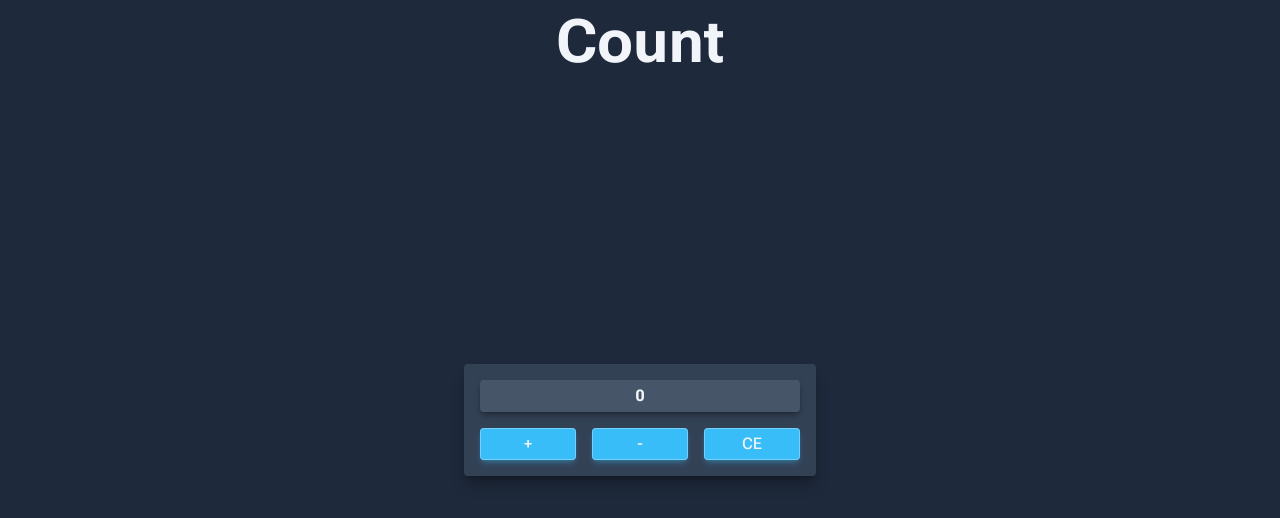
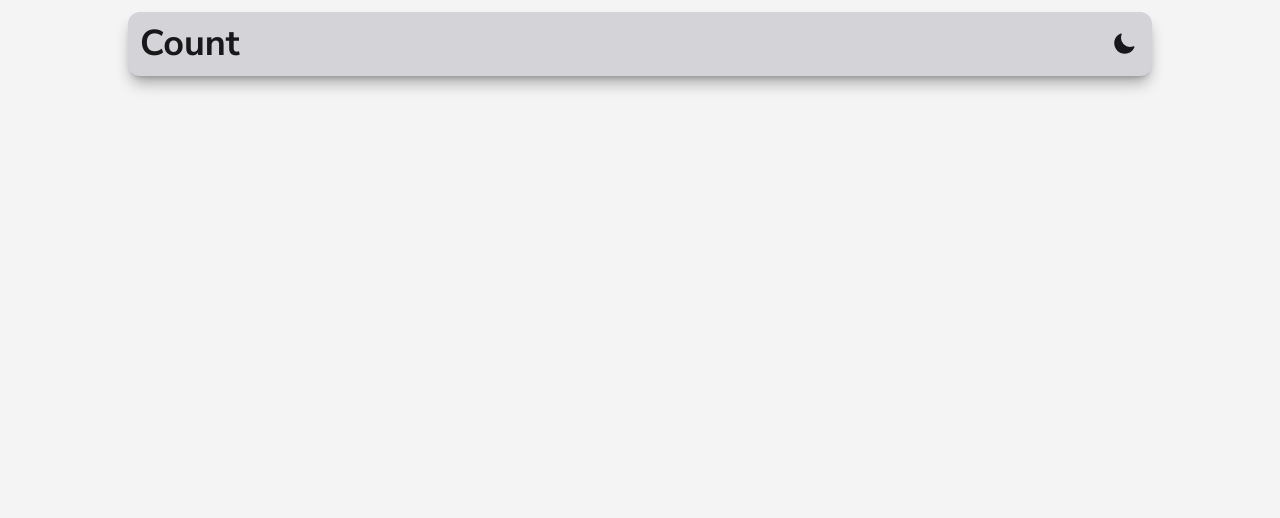
Before and after one commit to ovoander/Count, a website: page index.html in a window 1280 px wide. Drawn offline with Linux system fonts and the light colour scheme.

Commit message:
clean slate

```diff
--- a/index.html
+++ b/index.html
@@ -1,52 +1,35 @@
 <!doctype html>
-<html class="overflow-y-hidden bg-slate-800 text-slate-100" lang="en">
+<html lang="en">
     <head>
         <link rel="stylesheet" href="output.css" />
         <meta charset="UTF-8" />
         <meta name="viewport" content="width=device-width, initial-scale=1.0" />
         <title>Count</title>
     </head>
-    <body>
+    <body
+        class="overflow-y-hidden bg-zinc-100 text-zinc-900 dark:bg-zinc-900 dark:text-zinc-100"
+    >
         <div
-            class="sticky top-0 z-10 flex select-none items-center justify-center p-3 text-3xl font-bold sm:text-4xl md:text-5xl lg:text-6xl"
+            class="sticky top-3 z-50 m-3 mx-auto flex w-4/5 select-none items-center rounded-xl bg-zinc-300 p-3 text-xl font-bold shadow-lg shadow-black/30 sm:text-2xl md:text-3xl lg:text-4xl dark:bg-zinc-800"
         >
             Count
-        </div>
-        <div class="flex h-screen items-center justify-center">
-            <div class="mb-32 flex items-center justify-center">
-                <div
-                    class="flex select-none flex-col items-center justify-center rounded bg-slate-700 p-2 shadow-lg shadow-black/30"
+            <div
+                class="ml-auto"
+                onclick="toggleTheme()"
+                title="Toggle Dark Mode"
+            >
+                <svg
+                    xmlns="http://www.w3.org/2000/svg"
+                    viewBox="0 0 24 24"
+                    fill="currentColor"
+                    class="h-5 w-5 rounded-full p-1 transition-[background-color] hover:bg-zinc-400 active:fill-emerald-400 sm:h-6 sm:w-6 md:h-7 md:w-7 lg:h-8 lg:w-8 dark:hover:bg-zinc-700"
                 >
-                    <div
-                        class="m-2 flex h-8 w-80 items-center justify-center rounded bg-slate-600 font-bold shadow-md shadow-black/30"
-                        id="count"
-                    >
-                        0
-                    </div>
-                    <div class="flex">
-                        <button
-                            class="m-2 flex h-8 w-24 items-center justify-center rounded bg-sky-400 font-medium shadow-md shadow-sky-400/30 ring-1 ring-inset ring-white/30 active:bg-sky-500"
-                            onclick="addCount()"
-                            title="Add"
-                        >
-                            +
-                        </button>
-                        <button
-                            class="m-2 flex h-8 w-24 items-center justify-center rounded bg-sky-400 font-medium shadow-md shadow-sky-400/30 ring-1 ring-inset ring-white/30 active:bg-sky-500"
-                            onclick="subtractCount()"
-                            title="Subtract"
-                        >
-                            -
-                        </button>
-                        <button
-                            class="m-2 flex h-8 w-24 items-center justify-center rounded bg-sky-400 font-medium shadow-md shadow-sky-400/30 ring-1 ring-inset ring-white/30 active:bg-sky-500"
-                            onclick="resetCount()"
-                            title="Reset"
-                        >
-                            CE
-                        </button>
-                    </div>
-                </div>
+                    <path
+                        fill-rule="evenodd"
+                        d="M9.528 1.718a.75.75 0 0 1 .162.819A8.97 8.97 0 0 0 9 6a9 9 0 0 0 9 9 8.97 8.97 0 0 0 3.463-.69.75.75 0 0 1 .981.98 10.503 10.503 0 0 1-9.694 6.46c-5.799 0-10.5-4.7-10.5-10.5 0-4.368 2.667-8.112 6.46-9.694a.75.75 0 0 1 .818.162Z"
+                        clip-rule="evenodd"
+                    />
+                </svg>
             </div>
         </div>
         <script src="script.js"></script>
--- a/input.css
+++ b/input.css
@@ -1,9 +1,9 @@
-@import url("https://fonts.googleapis.com/css2?family=Roboto+Flex:opsz,wght@8..144,100;8..144,200;8..144,300;8..144,400;8..144,500;8..144,600;8..144,700;8..144,800;8..144,900&display=swap");
+@import url("https://fonts.googleapis.com/css2?family=Nunito+Sans:ital,opsz,wght@0,6..12,200;0,6..12,300;0,6..12,400;0,6..12,500;0,6..12,600;0,6..12,700;0,6..12,800;0,6..12,900;1,6..12,200;1,6..12,300;1,6..12,400;1,6..12,500;1,6..12,600;1,6..12,700;1,6..12,800;1,6..12,900&display=swap");
 
 @tailwind base;
 @tailwind components;
 @tailwind utilities;
 
 * {
-    font-family: "Roboto Flex", sans-serif;
+    font-family: "Nunito Sans", sans-serif;
 }
--- a/script.js
+++ b/script.js
@@ -1,24 +1,19 @@
-const countElement = document.getElementById("count");
+const toggleTheme = () => {
+    if (localStorage.theme === "dark") {
+        localStorage.theme = "light";
+    } else {
+        localStorage.theme = "dark";
+    }
+    document.documentElement.classList.toggle("dark");
+};
 
-let count = localStorage.getItem("count") || 0;
-countElement.innerText = count;
+const setThemeOnLoad = () => {
+    const savedTheme = localStorage.getItem("theme");
+    if (savedTheme === "dark") {
+        document.documentElement.classList.add("dark");
+    } else if (savedTheme === "light") {
+        document.documentElement.classList.remove("dark");
+    }
+};
 
-const addCount = () => {
-    count++;
-    countElement.innerText = count;
-    localStorage.setItem("count", count);
-}
-
-const subtractCount = () => {
-    if (count > 0) {
-        count--;
-        countElement.innerText = count;
-        localStorage.setItem("count", count);
-    }
-}
-
-const resetCount = () => {
-    count = 0;
-    countElement.innerText = count;
-    localStorage.setItem("count", count);
-}
+setThemeOnLoad();
--- a/tailwind.config.js
+++ b/tailwind.config.js
@@ -1,6 +1,7 @@
 /** @type {import('tailwindcss').Config} */
 module.exports = {
-    content: ["./**/*.{html,js}"],
+    darkMode: "class",
+    content: ["./*.{html,js}"],
     theme: {
         extend: {},
     },
```
Also changed, not shown: package.json (added, +7 -0 lines), output.css, 1 other file.
